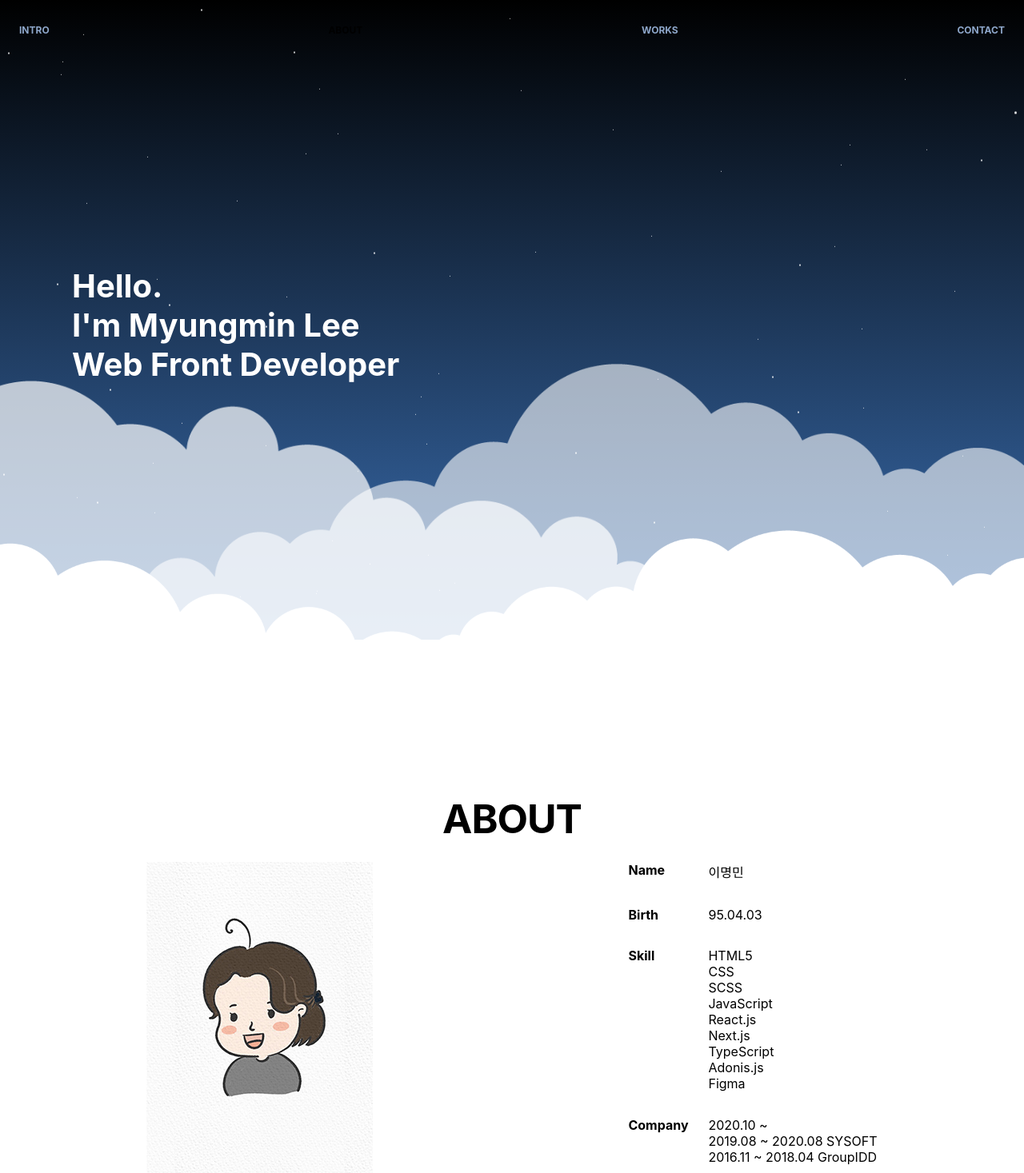
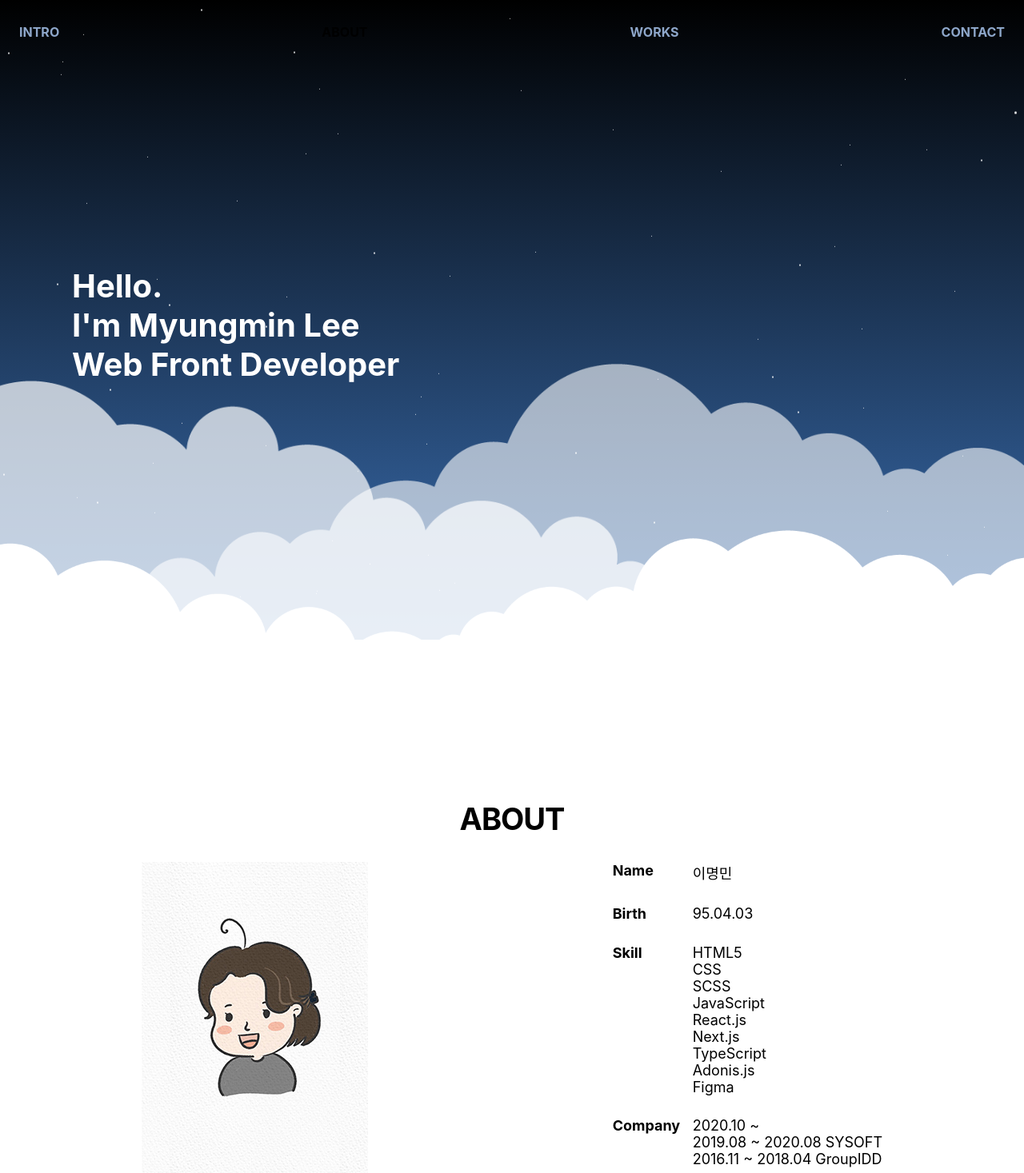
Before and after one commit to akaming/portfolio_web, a Next.js app: page / in a window 1280 px wide. Shown: the top 1467 px of the page at 80% size. Built offline with nearby package versions, Linux system fonts and the light colour scheme; no server answers.

Commit message:
반응형 font-size 및 width 수정

```diff
--- a/src/components/About.tsx
+++ b/src/components/About.tsx
@@ -103,12 +103,21 @@ const ProfileInfo = styled.dl`
     display: grid;
     grid-template-columns: 100px 1fr;
     row-gap: 10px;
+
     dt {
         font-weight: bold;
     }
 
+    dt, dd, li {
+        font-size: 18px;
+    }
+
     @media ${({theme}) => theme.device.tablet} {
         padding-top: 50px;
+
+        /* dt, dd, li {
+            font-size:
+        } */
     }
 `
 
--- a/src/components/Contact.tsx
+++ b/src/components/Contact.tsx
@@ -76,6 +76,10 @@ const Info = styled.dl`
     grid-template-columns: 100px 1fr;
     row-gap: 10px;
     margin: auto;
+
+    @media ${({theme}) => theme.device.mobileL} {
+        grid-template-columns: 1fr 3fr;
+    }
 `
 
 const Linkitem = styled.a`
--- a/src/components/Header.tsx
+++ b/src/components/Header.tsx
@@ -1,6 +1,7 @@
 import Link from "next/link"
 import { useEffect, useState } from "react";
-import styled, {css} from "styled-components"
+import styled, {css, ThemeProvider} from "styled-components"
+import theme from "../../styles/theme.js"
 
 const Header =() => {
     const [isScroll, setIsScroll] = useState(false);
@@ -49,6 +50,7 @@ const Header =() => {
     }
 
     return (
+        <ThemeProvider theme={theme}>
             <HeaderWrap isScroll={isScroll}>
                 <HeaderContainer>
                     <Nav>
@@ -59,6 +61,7 @@ const Header =() => {
                     </Nav>
                 </HeaderContainer>
             </HeaderWrap>
+        </ThemeProvider>
     )
 }
 
@@ -88,7 +91,7 @@ const Nav = styled.div`
 `
 
 const NavItem = styled.a<{isNavi: number, naviNum: number}>`
-    font-size: 12px;
+    font-size: 16px;
     cursor: pointer;
     color: #8ea7ca;
     font-weight: bold;
@@ -99,6 +102,10 @@ const NavItem = styled.a<{isNavi: number, naviNum: number}>`
     ${props => props.isNavi === 0 && props.naviNum === 0 && css`
         color: #8ea7ca;
     `}
+
+    @media ${({theme}) => theme.device.tablet} {
+        font-size: 12px;
+    }
 `
 
 export default Header
--- a/src/components/Works.tsx
+++ b/src/components/Works.tsx
@@ -104,6 +104,7 @@ const CardImg = styled.img`
 
 const CardTitle = styled.h3`
     padding-top: 30px;
+    font-size: 18px;
 
     @media ${({theme}) => theme.device.tablet} {
         padding-top: 10px;
--- a/styles/theme.js
+++ b/styles/theme.js
@@ -7,7 +7,7 @@ const fontSizes = {
     lg: "18px",
     xl: "20px",
     xxl: "30px",
-    xxxl: "50px",
+    xxxl: "38px",
 };
 
   const deviceSizes = {
```
Lines whose indentation alone changed are shown as unchanged.
